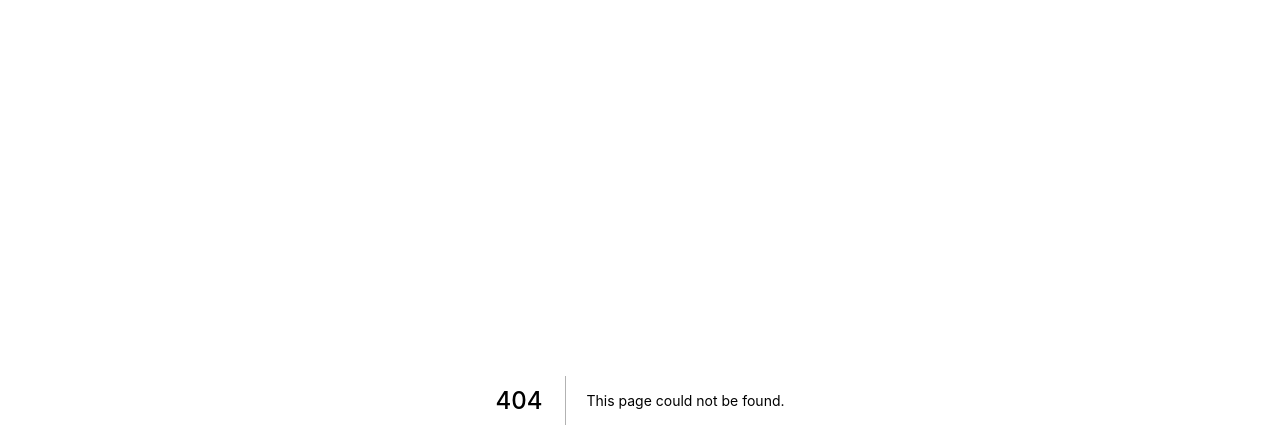
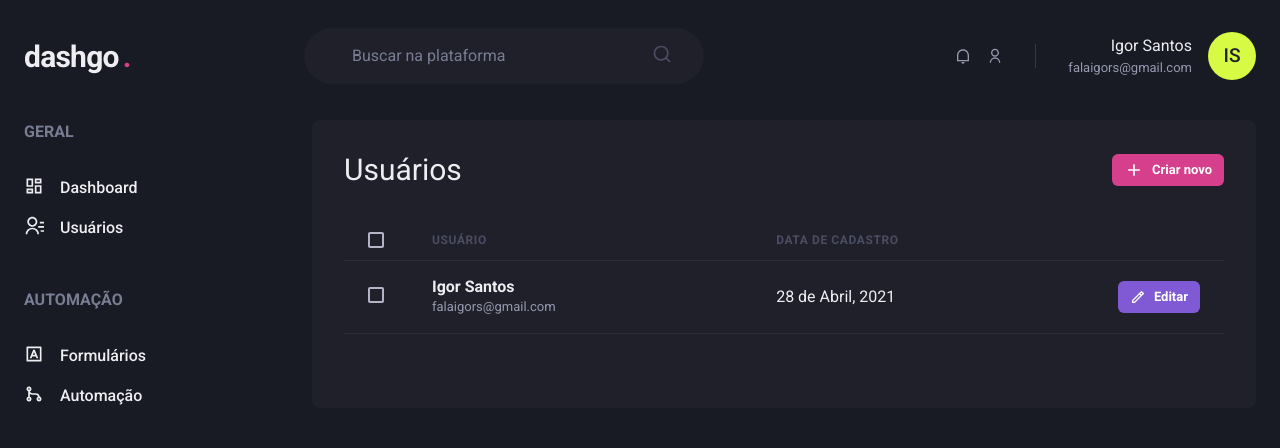
Before and after one commit to falaigor/dashgo, a Next.js app: page /users in a window 1280 px wide. Before the commit this address had no page. Shown: the top 448 px of the page. Built offline with nearby package versions, Linux system fonts and the light colour scheme.

Commit message:
Estilizaçao listagem de usuario

```diff
--- a/src/pages/dashboard.tsx
+++ b/src/pages/dashboard.tsx
@@ -30,7 +30,7 @@
     }
   },
   xaxis: {
-    type: "datetime",
+    type: 'datetime',
     min: new Date("22 Apr 2021").getTime(),
     tickAmount: 6,
     axisBorder: {
--- /dev/null
+++ b/src/pages/users/index.tsx
@@ -0,0 +1,88 @@
+import {
+  Box,
+  Flex,
+  Heading,
+  Button,
+  Icon,
+  Table,
+  Th,
+  Thead,
+  Tr,
+  Checkbox,
+  Tbody,
+  Td,
+  Text
+} from '@chakra-ui/react';
+import { RiAddLine, RiPencilLine } from 'react-icons/ri';
+import { Header } from '../../components/Header';
+import { Sidebar } from '../../components/Sidebar';
+
+export default function UserList() {
+  return (
+    <Box>
+      <Header />
+
+      <Flex width="100%" maxWidth={1480} mx="auto" my="6" px="6">
+        <Sidebar />
+
+        <Box flex="1" borderRadius={8} bg="gray.800" p="8">
+          <Flex mb="8" justify="space-between" align="center">
+            <Heading size="lg" fontWeight="normal">Usuários</Heading>
+
+            <Button
+              as="a"
+              size="sm"
+              fontSize="small"
+              colorScheme="pink"
+              leftIcon={<Icon as={RiAddLine} fontSize="20" />}
+            >
+              Criar novo
+            </Button>
+          </Flex>
+
+          <Table colorScheme="whiteAlpha">
+            <Thead>
+              <Tr>
+                <Th px="6" color="gray.300" width="8">
+                  <Checkbox colorScheme="pink" />
+                </Th>
+
+                <Th>Usuário</Th>
+                <Th>Data de Cadastro</Th>
+                <Th w="8"></Th>
+              </Tr>
+            </Thead>
+
+            <Tbody>
+              <Tr>
+                <Td px="6">
+                  <Checkbox colorScheme="pink" />
+                </Td>
+
+                <Td>
+                  <Box>
+                    <Text fontWeight="bold">Igor Santos</Text>
+                    <Text fontSize="small" color="gray.300">falaigors@gmail.com</Text>
+                  </Box>
+                </Td>
+                <Td>28 de  Abril, 2021</Td>
+                <Td>
+                  <Button
+                    as="a"
+                    size="sm"
+                    fontSize="small"
+                    colorScheme="purple"
+                    leftIcon={<Icon as={RiPencilLine} fontSize="16" />}
+                  >
+                    Editar
+                  </Button>
+                </Td>
+              </Tr>
+            </Tbody>
+
+          </Table>
+        </Box>
+      </Flex>
+    </Box>
+  );
+}
```
